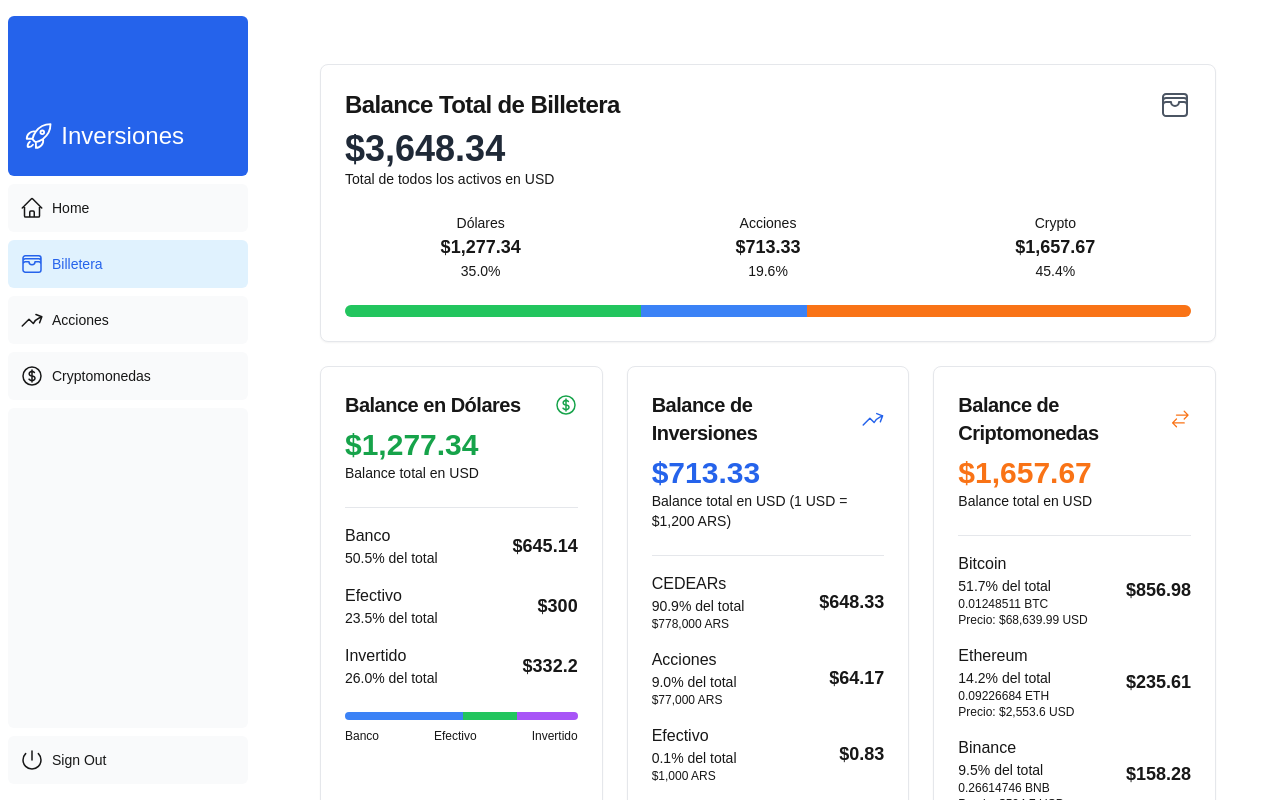
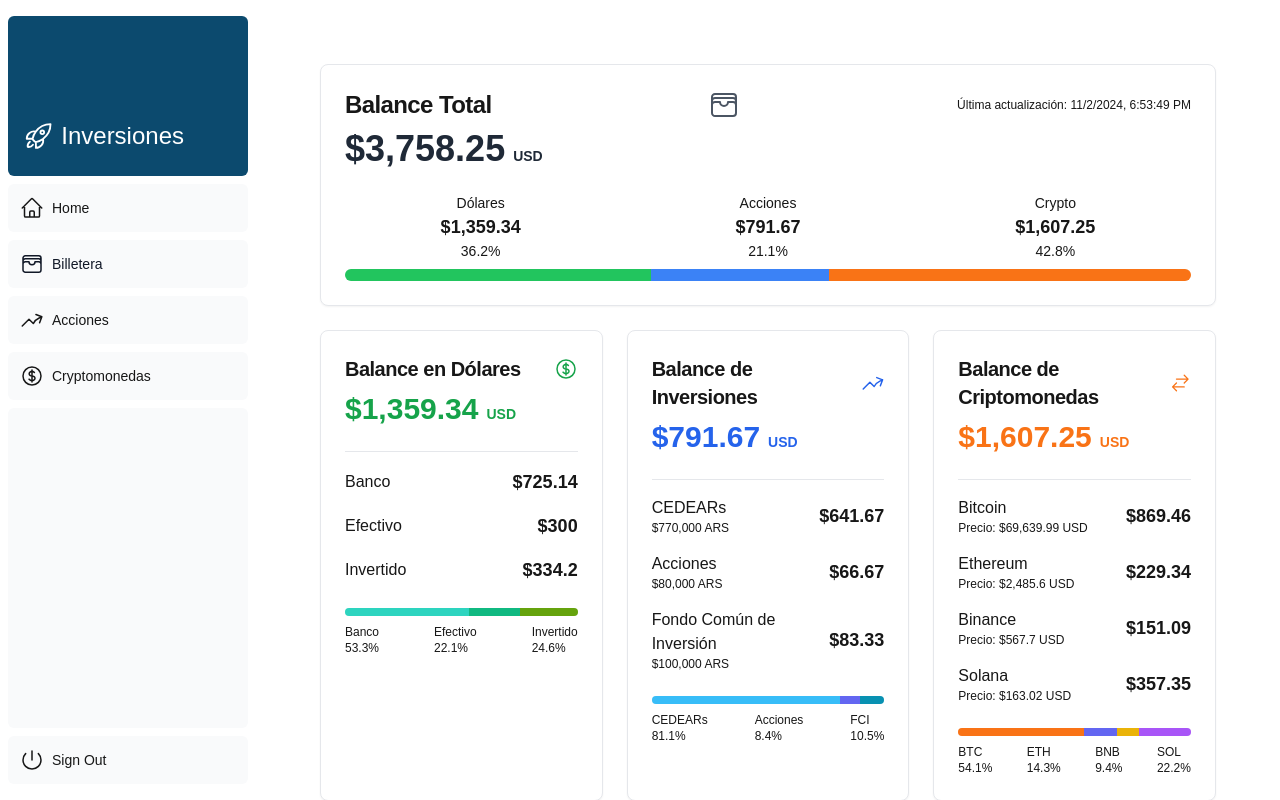
Before and after one commit to lorenzopablo91/investment-tracker, a Next.js app: page /dashboard/wallet in a window 1280 px wide. Built offline with nearby package versions, Linux system fonts and the light colour scheme; a web font is replaced by a local one.

Commit message:
update props wallet

```diff
--- a/src/app/dashboard/wallet/components/CryptoCard.tsx
+++ b/src/app/dashboard/wallet/components/CryptoCard.tsx
@@ -2,46 +2,21 @@ import React from 'react';
 import { Card, CardHeader, CardTitle, CardContent } from '@/components/ui/card';
 import { ArrowsRightLeftIcon } from '@heroicons/react/24/outline';
 
-const CryptoCard = () => {
-  // Estos valores deberían venir de una API o estado global
-  const cryptos = [
-    {
-      name: 'Bitcoin',
-      symbol: 'BTC',
-      amount: 0.01248511,
-      priceUSD: 68639.99, // Precio actual de 1 BTC en USD
-      color: 'bg-orange-500'
-    },
-    {
-      name: 'Ethereum',
-      symbol: 'ETH',
-      amount: 0.09226684,
-      priceUSD: 2553.60, // Precio actual de 1 ETH en USD
-      color: 'bg-indigo-500'
-    },
-    {
-      name: 'Binance',
-      symbol: 'BNB',
-      amount: 0.26614746,
-      priceUSD: 594.70, // Precio actual de 1 BNB en USD
-      color: 'bg-yellow-500'
-    },
-    {
-      name: 'Solana',
-      symbol: 'SOL',
-      amount: 2.29807844,
-      priceUSD: 177.02, // Precio actual de 1 SOL en USD
-      color: 'bg-purple-500'
-    }
-  ];
+export interface DollarCardProps {
+  cryptosCompleted: Array<Crypto>;
+  cryptoTotal: number;
+}
 
-  // Calcular valores en USD y total
-  const cryptosWithValues = cryptos.map(crypto => ({
-    ...crypto,
-    valueUSD: crypto.amount * crypto.priceUSD
-  }));
+interface Crypto {
+  name: string;
+  symbol: string;
+  amount: number;
+  priceUSD: number;
+  color: string;
+  valueUSD: number
+}
 
-  const totalUSD = cryptosWithValues.reduce((acc, curr) => acc + curr.valueUSD, 0);
+const CryptoCard: React.FC<DollarCardProps> = ({ cryptosCompleted, cryptoTotal }) => {
 
   return (
     <Card className="w-full max-w-md bg-white">
@@ -51,11 +26,9 @@ const CryptoCard = () => {
       </CardHeader>
       <CardContent>
         {/* Total */}
-        <div className="mb-6">
-          <div className="text-3xl font-bold text-orange-500">
-            ${totalUSD.toLocaleString(undefined, { maximumFractionDigits: 2 })}
-          </div>
-          <p className="text-sm text-muted-foreground">Balance total en USD</p>
+        <div className="mb-6 text-3xl font-bold text-orange-500">
+          ${cryptoTotal.toLocaleString(undefined, { maximumFractionDigits: 2 })}
+          <span className="text-sm text-muted-foreground ml-2">USD</span>
         </div>
 
         {/* Separador */}
@@ -63,15 +36,11 @@ const CryptoCard = () => {
 
         {/* Desglose */}
         <div className="space-y-4">
-          {cryptosWithValues.map(crypto => (
+          {cryptosCompleted.map(crypto => (
             <div key={crypto.symbol} className="flex justify-between items-center">
               <div>
                 <p className="font-medium">{crypto.name}</p>
                 <div className="text-sm text-muted-foreground">
-                  <p>{((crypto.valueUSD / totalUSD) * 100).toFixed(1)}% del total</p>
-                  <p className="text-xs">
-                    {crypto.amount.toLocaleString(undefined, { maximumFractionDigits: 8 })} {crypto.symbol}
-                  </p>
                   <p className="text-xs">
                     Precio: ${crypto.priceUSD.toLocaleString()} USD
                   </p>
@@ -87,25 +56,21 @@ const CryptoCard = () => {
         {/* Barra de progreso */}
         <div className="mt-6 space-y-2">
           <div className="w-full h-2 bg-gray-100 rounded-full overflow-hidden flex">
-            {cryptosWithValues.map(crypto => (
+            {cryptosCompleted.map(crypto => (
               <div
                 key={crypto.symbol}
                 className={`${crypto.color} h-full`}
-                style={{ width: `${(crypto.valueUSD / totalUSD) * 100}%` }}
+                style={{ width: `${(crypto.valueUSD / cryptoTotal) * 100}%` }}
               />
             ))}
           </div>
           <div className="flex justify-between text-xs text-muted-foreground">
-            {cryptosWithValues.map(crypto => (
-              <span key={crypto.symbol}>{crypto.symbol}</span>
+            {cryptosCompleted.map(crypto => (
+              <span key={crypto.symbol}>{crypto.symbol} <p>{((crypto.valueUSD / cryptoTotal) * 100).toFixed(1)}%</p></span>
             ))}
           </div>
         </div>
 
-        {/* Última actualización */}
-        <div className="mt-4 text-xs text-right text-muted-foreground">
-          Última actualización: {new Date().toLocaleString()}
-        </div>
       </CardContent>
     </Card>
   );
--- a/src/app/dashboard/wallet/components/DollarCard.tsx
+++ b/src/app/dashboard/wallet/components/DollarCard.tsx
@@ -2,13 +2,14 @@ import React from 'react';
 import { Card, CardHeader, CardTitle, CardContent } from '@/components/ui/card';
 import { CurrencyDollarIcon } from '@heroicons/react/24/outline';
 
-const DollarCard = () => {
-  // Estos valores deberían venir como props o de tu estado global
-  const dolaresBanco = 645.14;
-  const dolaresBilletes = 300;
-  const dolaresInvertidos = 332.20;
+export interface DollarCardProps {
+  dollarsBanked: number;
+  dollarCashed: number;
+  dollarInvested: number;
+  dollarTotal: number;
+}
 
-  const totalDolares = dolaresBanco + dolaresBilletes + dolaresInvertidos;
+const DollarCard: React.FC<DollarCardProps> = ({ dollarsBanked, dollarCashed, dollarInvested, dollarTotal }) => {
 
   return (
     <Card className="w-full max-w-md bg-white">
@@ -18,11 +19,9 @@ const DollarCard = () => {
       </CardHeader>
       <CardContent>
         {/* Total */}
-        <div className="mb-6">
-          <div className="text-3xl font-bold text-green-600">
-            ${totalDolares.toLocaleString()}
-          </div>
-          <p className="text-sm text-muted-foreground">Balance total en USD</p>
+        <div className="mb-6 text-3xl font-bold text-green-600">
+          ${dollarTotal.toLocaleString()}
+          <span className="text-sm text-muted-foreground ml-2">USD</span>
         </div>
 
         {/* Separador */}
@@ -31,33 +30,18 @@ const DollarCard = () => {
         {/* Desglose */}
         <div className="space-y-4">
           <div className="flex justify-between items-center">
-            <div>
-              <p className="font-medium">Banco</p>
-              <p className="text-sm text-muted-foreground">
-                {((dolaresBanco / totalDolares) * 100).toFixed(1)}% del total
-              </p>
-            </div>
-            <span className="text-lg font-semibold">${dolaresBanco.toLocaleString()}</span>
+            <p className="font-medium">Banco</p>
+            <span className="text-lg font-semibold">${dollarsBanked.toLocaleString()}</span>
           </div>
 
           <div className="flex justify-between items-center">
-            <div>
-              <p className="font-medium">Efectivo</p>
-              <p className="text-sm text-muted-foreground">
-                {((dolaresBilletes / totalDolares) * 100).toFixed(1)}% del total
-              </p>
-            </div>
-            <span className="text-lg font-semibold">${dolaresBilletes.toLocaleString()}</span>
+            <p className="font-medium">Efectivo</p>
+            <span className="text-lg font-semibold">${dollarCashed.toLocaleString()}</span>
           </div>
 
           <div className="flex justify-between items-center">
-            <div>
-              <p className="font-medium">Invertido</p>
-              <p className="text-sm text-muted-foreground">
-                {((dolaresInvertidos / totalDolares) * 100).toFixed(1)}% del total
-              </p>
-            </div>
-            <span className="text-lg font-semibold">${dolaresInvertidos.toLocaleString()}</span>
+            <p className="font-medium">Invertido</p>
+            <span className="text-lg font-semibold">${dollarInvested.toLocaleString()}</span>
           </div>
         </div>
 
@@ -65,22 +49,34 @@ const DollarCard = () => {
         <div className="mt-6 space-y-2">
           <div className="w-full h-2 bg-gray-100 rounded-full overflow-hidden flex">
             <div
-              className="bg-blue-500 h-full"
-              style={{ width: `${(dolaresBanco / totalDolares) * 100}%` }}
+              className="bg-teal-400 h-full"
+              style={{ width: `${(dollarsBanked / dollarTotal) * 100}%` }}
             />
             <div
-              className="bg-green-500 h-full"
-              style={{ width: `${(dolaresBilletes / totalDolares) * 100}%` }}
+              className="bg-emerald-500 h-full"
+              style={{ width: `${(dollarCashed / dollarTotal) * 100}%` }}
             />
             <div
-              className="bg-purple-500 h-full"
-              style={{ width: `${(dolaresInvertidos / totalDolares) * 100}%` }}
+              className="bg-lime-600 h-full"
+              style={{ width: `${(dollarInvested / dollarTotal) * 100}%` }}
             />
           </div>
           <div className="flex justify-between text-xs text-muted-foreground">
-            <span>Banco</span>
-            <span>Efectivo</span>
-            <span>Invertido</span>
+            <span>Banco
+              <p>
+                {((dollarsBanked / dollarTotal) * 100).toFixed(1)}%
+              </p>
+            </span>
+            <span>Efectivo
+              <p>
+                {((dollarCashed / dollarTotal) * 100).toFixed(1)}%
+              </p>
+            </span>
+            <span>Invertido
+              <p>
+                {((dollarInvested / dollarTotal) * 100).toFixed(1)}%
+              </p>
+            </span>
           </div>
         </div>
       </CardContent>
--- a/src/app/dashboard/wallet/components/StockCard.tsx
+++ b/src/app/dashboard/wallet/components/StockMarketCard.tsx
@@ -2,21 +2,17 @@ import React from 'react';
 import { Card, CardHeader, CardTitle, CardContent } from '@/components/ui/card';
 import { ArrowTrendingUpIcon } from '@heroicons/react/24/outline';
 
-const StockCard = () => {
-  // Estos valores deberían venir como props o de tu estado global
-  const cotizacionDolar = 1200; // Valor ejemplo del dólar
+export interface DollarCardProps {
+  cedearsPesos: number;
+  stockMarketPesos: number;
+  cashPesos: number;
+  cedearsDolares: number;
+  stockMarketDolares: number;
+  cashDolares: number;
+  stockMarketTotal: number;
+}
 
-  // Valores en pesos
-  const cedearsPesos = 778000;
-  const accionesPesos = 77000;
-  const efectivoPesos = 1000;
-
-  // Conversión a dólares
-  const cedearsDolares = cedearsPesos / cotizacionDolar;
-  const accionesDolares = accionesPesos / cotizacionDolar;
-  const efectivoDolares = efectivoPesos / cotizacionDolar;
-
-  const totalDolares = cedearsDolares + accionesDolares + efectivoDolares;
+const StockMarketCard: React.FC<DollarCardProps> = ({ cedearsPesos, stockMarketPesos, cashPesos, cedearsDolares, stockMarketDolares, cashDolares, stockMarketTotal }) => {
 
   return (
     <Card className="w-full max-w-md bg-white">
@@ -26,11 +22,9 @@ const StockCard = () => {
       </CardHeader>
       <CardContent>
         {/* Total */}
-        <div className="mb-6">
-          <div className="text-3xl font-bold text-blue-600">
-            ${totalDolares.toLocaleString(undefined, { maximumFractionDigits: 2 })}
-          </div>
-          <p className="text-sm text-muted-foreground">Balance total en USD (1 USD = ${cotizacionDolar.toLocaleString()} ARS)</p>
+        <div className="mb-6 text-3xl font-bold text-blue-600">
+          ${stockMarketTotal.toLocaleString(undefined, { maximumFractionDigits: 2 })}
+          <span className="text-sm text-muted-foreground ml-2">USD</span>
         </div>
 
         {/* Separador */}
@@ -42,7 +36,6 @@ const StockCard = () => {
             <div>
               <p className="font-medium">CEDEARs</p>
               <div className="text-sm text-muted-foreground">
-                <p>{((cedearsDolares / totalDolares) * 100).toFixed(1)}% del total</p>
                 <p className="text-xs">${cedearsPesos.toLocaleString()} ARS</p>
               </div>
             </div>
@@ -55,25 +48,23 @@ const StockCard = () => {
             <div>
               <p className="font-medium">Acciones</p>
               <div className="text-sm text-muted-foreground">
-                <p>{((accionesDolares / totalDolares) * 100).toFixed(1)}% del total</p>
-                <p className="text-xs">${accionesPesos.toLocaleString()} ARS</p>
+                <p className="text-xs">${stockMarketPesos.toLocaleString()} ARS</p>
               </div>
             </div>
             <span className="text-lg font-semibold">
-              ${accionesDolares.toLocaleString(undefined, { maximumFractionDigits: 2 })}
+              ${stockMarketDolares.toLocaleString(undefined, { maximumFractionDigits: 2 })}
             </span>
           </div>
 
           <div className="flex justify-between items-center">
             <div>
-              <p className="font-medium">Efectivo</p>
+              <p className="font-medium">Fondo Común de Inversión</p>
               <div className="text-sm text-muted-foreground">
-                <p>{((efectivoDolares / totalDolares) * 100).toFixed(1)}% del total</p>
-                <p className="text-xs">${efectivoPesos.toLocaleString()} ARS</p>
+                <p className="text-xs">${cashPesos.toLocaleString()} ARS</p>
               </div>
             </div>
             <span className="text-lg font-semibold">
-              ${efectivoDolares.toLocaleString(undefined, { maximumFractionDigits: 2 })}
+              ${cashDolares.toLocaleString(undefined, { maximumFractionDigits: 2 })}
             </span>
           </div>
         </div>
@@ -82,22 +73,22 @@ const StockCard = () => {
         <div className="mt-6 space-y-2">
           <div className="w-full h-2 bg-gray-100 rounded-full overflow-hidden flex">
             <div
-              className="bg-indigo-500 h-full"
-              style={{ width: `${(cedearsDolares / totalDolares) * 100}%` }}
+              className="bg-sky-400 h-full"
+              style={{ width: `${(cedearsDolares / stockMarketTotal) * 100}%` }}
             />
             <div
-              className="bg-blue-500 h-full"
-              style={{ width: `${(accionesDolares / totalDolares) * 100}%` }}
+              className="bg-indigo-500 h-full"
+              style={{ width: `${(stockMarketDolares / stockMarketTotal) * 100}%` }}
             />
             <div
-              className="bg-cyan-500 h-full"
-              style={{ width: `${(efectivoDolares / totalDolares) * 100}%` }}
+              className="bg-cyan-600 h-full"
+              style={{ width: `${(cashDolares / stockMarketTotal) * 100}%` }}
             />
           </div>
           <div className="flex justify-between text-xs text-muted-foreground">
-            <span>CEDEARs</span>
-            <span>Acciones</span>
-            <span>Efectivo</span>
+            <span>CEDEARs <p>{((cedearsDolares / stockMarketTotal) * 100).toFixed(1)}%</p></span>
+            <span>Acciones <p>{((stockMarketDolares / stockMarketTotal) * 100).toFixed(1)}%</p></span>
+            <span>FCI <p>{((cashDolares / stockMarketTotal) * 100).toFixed(1)}%</p></span>
           </div>
         </div>
       </CardContent>
@@ -105,4 +96,4 @@ const StockCard = () => {
   );
 };
 
-export default StockCard;
+export default StockMarketCard;
--- a/src/app/dashboard/wallet/components/TotalCard.tsx
+++ b/src/app/dashboard/wallet/components/TotalCard.tsx
@@ -20,19 +20,21 @@ const TotalCard: React.FC<TotalCardProps> = ({ dollarTotal, stockTotal, cryptoTo
   return (
     <Card className="w-full bg-white mb-6">
       <CardHeader className="flex flex-row items-center justify-between space-y-0 pb-2">
-        <CardTitle className="text-2xl font-bold">Balance Total de Billetera</CardTitle>
+        <CardTitle className="text-2xl font-bold">Balance Total</CardTitle>
         <WalletIcon className="h-8 w-8 text-gray-600" />
+        {/* Última actualización */}
+        <div className="mt-4 text-xs text-right text-muted-foreground">
+          Última actualización: {new Date().toLocaleString()}
+        </div>
       </CardHeader>
       <CardContent>
-        <div className="mb-6">
-          <div className="text-4xl font-bold text-gray-800">
-            ${totalWallet.toLocaleString(undefined, { maximumFractionDigits: 2 })}
-          </div>
-          <p className="text-sm text-muted-foreground">Total de todos los activos en USD</p>
+        <div className="mb-6 text-4xl font-bold text-gray-800">
+          ${totalWallet.toLocaleString(undefined, { maximumFractionDigits: 2 })}
+          <span className="text-sm text-muted-foreground ml-2">USD</span>
         </div>
 
         {/* Desglose de categorías */}
-        <div className="grid grid-cols-3 gap-4 mb-6">
+        <div className="grid grid-cols-3 gap-4 mb-2">
           {categories.map(category => (
             <div key={category.name} className="text-center">
               <p className="text-sm text-muted-foreground">{category.name}</p>
--- a/src/app/dashboard/wallet/page.tsx
+++ b/src/app/dashboard/wallet/page.tsx
@@ -1,29 +1,98 @@
 import React from 'react';
 import TotalCard from './components/TotalCard';
 import DollarCard from './components/DollarCard';
-import StockCard from './components/StockCard';
+import StockMarketCard from './components/StockMarketCard';
 import CryptoCard from './components/CryptoCard';
 
 export default function Page() {
-  // Estos valores deberían venir de una API
-  const dollarTotal: number = 1277.34; // Total de DollarCard
-  const stockTotal: number = 713.33;  // Total de StockCard
-  const cryptoTotal: number = 1657.67; // Total de CryptoCard
+  // TODO:Estos valores deberían venir de una API
+  // Dollar Card
+  const dollarsBanked: number = 725.14;
+  const dollarCashed: number = 300;
+  const dollarInvested: number = 334.20;
+
+  // Stock Card
+  const dollarQuote: number = 1200;
+  const cedearsPesos: number = 770000;
+  const stockMarketPesos: number = 80000;
+  const cashPesos: number = 100000;
+  const cedearsDolares = cedearsPesos / dollarQuote;
+  const stockMarketDolares = stockMarketPesos / dollarQuote;
+  const cashDolares = cashPesos / dollarQuote;
+
+  // Crypto Card
+  const cryptos = [
+    {
+      name: 'Bitcoin',
+      symbol: 'BTC',
+      amount: 0.01248511,
+      priceUSD: 69639.99, // Precio actual de 1 BTC en USD
+      color: 'bg-orange-500'
+    },
+    {
+      name: 'Ethereum',
+      symbol: 'ETH',
+      amount: 0.09226684,
+      priceUSD: 2485.60, // Precio actual de 1 ETH en USD
+      color: 'bg-indigo-500'
+    },
+    {
+      name: 'Binance',
+      symbol: 'BNB',
+      amount: 0.26614746,
+      priceUSD: 567.70, // Precio actual de 1 BNB en USD
+      color: 'bg-yellow-500'
+    },
+    {
+      name: 'Solana',
+      symbol: 'SOL',
+      amount: 2.19207844,
+      priceUSD: 163.02, // Precio actual de 1 SOL en USD
+      color: 'bg-purple-500'
+    }
+  ];
+
+  // Calcular valores en USD y total
+  const cryptosCompleted = cryptos.map(crypto => ({
+    ...crypto,
+    valueUSD: crypto.amount * crypto.priceUSD
+  }));
+
+  // Total Card
+  const dollarTotal: number = dollarsBanked + dollarCashed + dollarInvested;
+  const stockMarketTotal: number = cedearsDolares + stockMarketDolares + cashDolares;
+  const cryptoTotal: number = cryptosCompleted.reduce((acc, curr) => acc + curr.valueUSD, 0);
 
   return (
     <main className="container mx-auto p-4">
       {/* Total Wallet Card */}
       <TotalCard
         dollarTotal={dollarTotal}
-        stockTotal={stockTotal}
+        stockTotal={stockMarketTotal}
         cryptoTotal={cryptoTotal}
       />
 
       {/* Grid de Cards */}
       <div className="grid grid-cols-1 md:grid-cols-2 lg:grid-cols-3 gap-6">
-        <DollarCard />
-        <StockCard />
-        <CryptoCard />
+        <DollarCard
+          dollarsBanked={dollarsBanked}
+          dollarCashed={dollarCashed}
+          dollarInvested={dollarInvested}
+          dollarTotal={dollarTotal}
+        />
+        <StockMarketCard
+          cedearsPesos={cedearsPesos}
+          stockMarketPesos={stockMarketPesos}
+          cashPesos={cashPesos}
+          cedearsDolares={cedearsDolares}
+          stockMarketDolares={stockMarketDolares}
+          cashDolares={cashDolares}
+          stockMarketTotal={stockMarketTotal}
+        />
+        <CryptoCard
+          cryptosCompleted={cryptosCompleted}
+          cryptoTotal={cryptoTotal}
+        />
       </div>
     </main>
   );
--- a/src/components/ui/nav-links.tsx
+++ b/src/components/ui/nav-links.tsx
@@ -40,9 +40,9 @@ export default function NavLinks() {
             key={link.name}
             href={link.href}
             className={clsx(
-              'flex h-[48px] grow items-center justify-center gap-2 rounded-md bg-gray-50 p-3 text-sm font-medium hover:bg-sky-100 hover:text-blue-600 md:flex-none md:justify-start md:p-2 md:px-3',
+              'flex h-[48px] grow items-center justify-center gap-2 rounded-md bg-gray-50 p-3 text-sm font-medium hover:bg-gray-300 hover:text-gray-900 md:flex-none md:justify-start md:p-2 md:px-3',
               {
-                'bg-sky-100 text-blue-600': pathname === link.href,
+                'bg-gray-300 text-gray-900': pathname === link.href,
               },
             )}
           >
--- a/src/components/ui/sidenav.tsx
+++ b/src/components/ui/sidenav.tsx
@@ -7,7 +7,7 @@ export default function SideNav() {
   return (
     <div className="flex h-full flex-col px-3 py-4 md:px-2">
       <Link
-        className="mb-2 flex h-20 items-end justify-start rounded-md bg-blue-600 p-4 md:h-40"
+        className="mb-2 flex h-20 items-end justify-start rounded-md bg-sky-900 p-4 md:h-40"
         href="/"
       >
         <div className="w-32 text-white md:w-40">
@@ -18,7 +18,7 @@ export default function SideNav() {
         <NavLinks />
         <div className="hidden h-auto w-full grow rounded-md bg-gray-50 md:block"></div>
         <form>
-          <button className="flex h-[48px] w-full grow items-center justify-center gap-2 rounded-md bg-gray-50 p-3 text-sm font-medium hover:bg-sky-100 hover:text-blue-600 md:flex-none md:justify-start md:p-2 md:px-3">
+          <button className="flex h-[48px] w-full grow items-center justify-center gap-2 rounded-md bg-gray-50 p-3 text-sm font-medium hover:bg-gray-300 hover:text-gray-900 md:flex-none md:justify-start md:p-2 md:px-3">
             <PowerIcon className="w-6" />
             <div className="hidden md:block">Sign Out</div>
           </button>
```
